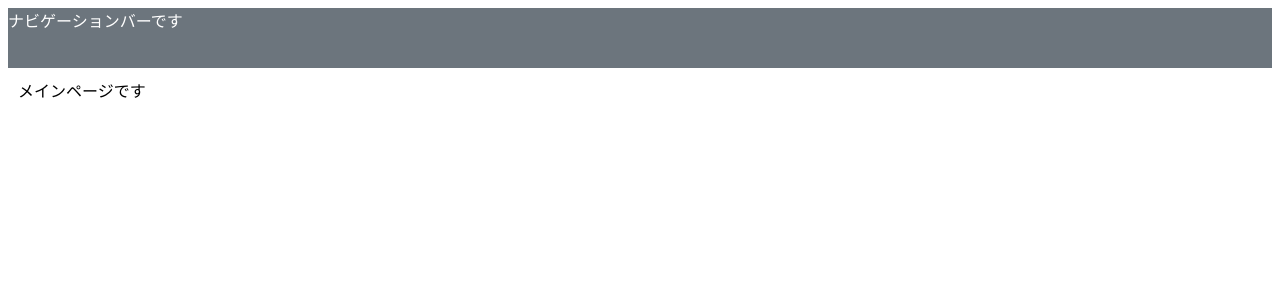
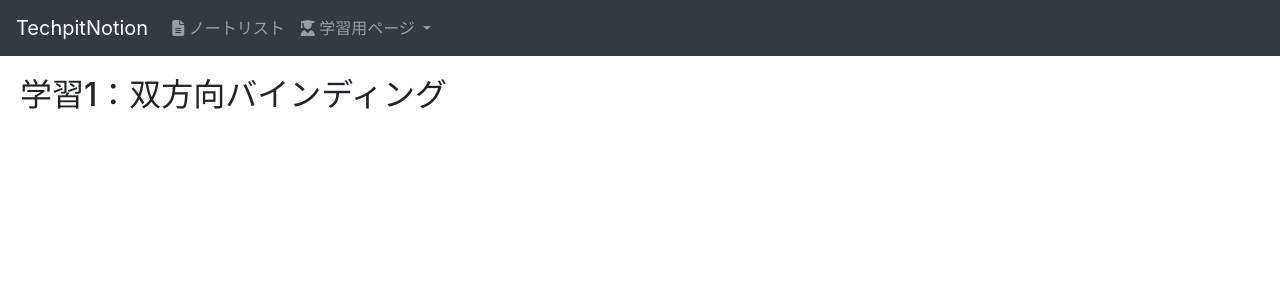
Before and after one commit to ysk/typescript_vue_sample, a Vue app: page /study/binding in a window 1280 px wide. Shown: the top 300 px of the page. Built offline with nearby package versions, Linux system fonts and the light colour scheme.

Commit message:
Vue Routerの実装

```diff
--- a/package.json
+++ b/package.json
@@ -9,7 +9,11 @@
   },
   "dependencies": {
     "core-js": "^3.6.5",
-    "vue": "^2.6.11"
+    "fibers": "^5.0.1",
+    "sass": "^1.49.9",
+    "sass-loader": "^10.2.1",
+    "vue": "^2.6.11",
+    "vue-router": "^3.5.3"
   },
   "devDependencies": {
     "@vue/cli-plugin-babel": "~4.5.13",
--- a/public/index.html
+++ b/public/index.html
@@ -4,14 +4,14 @@
 <meta charset="utf-8">
 <meta http-equiv="X-UA-Compatible" content="IE=edge">
 <meta name="viewport" content="width=device-width,initial-scale=1.0">
+<link rel="stylesheet" href="https://cdn.jsdelivr.net/npm/bootstrap@4.6.1/dist/css/bootstrap.min.css" integrity="sha384-zCbKRCUGaJDkqS1kPbPd7TveP5iyJE0EjAuZQTgFLD2ylzuqKfdKlfG/eSrtxUkn" crossorigin="anonymous">
 <link rel="icon" href="<%= BASE_URL %>favicon.ico">
 <title><%= htmlWebpackPlugin.options.title %></title>
 </head>
 <body>
-    <noscript>
-      <strong>We're sorry but <%= htmlWebpackPlugin.options.title %> doesn't work properly without JavaScript enabled. Please enable it to continue.</strong>
-    </noscript>
 <div id="app"></div>
-    <!-- built files will be auto injected -->
+<script src="https://kit.fontawesome.com/62cb8322c9.js" crossorigin="anonymous"></script>
+<script src="https://cdn.jsdelivr.net/npm/jquery@3.5.1/dist/jquery.slim.min.js" integrity="sha384-DfXdz2htPH0lsSSs5nCTpuj/zy4C+OGpamoFVy38MVBnE+IbbVYUew+OrCXaRkfj" crossorigin="anonymous"></script>
+<script src="https://cdn.jsdelivr.net/npm/bootstrap@4.6.1/dist/js/bootstrap.bundle.min.js" integrity="sha384-fQybjgWLrvvRgtW6bFlB7jaZrFsaBXjsOMm/tB9LTS58ONXgqbR9W8oWht/amnpF" crossorigin="anonymous"></script>
 </body>
 </html>
--- a/src/App.vue
+++ b/src/App.vue
@@ -1,19 +1,18 @@
 <template>
   <div id="app">
     <NavigationBar />
-    <MainPage />
+    <!-- URLに対応したコンポーネントを表示 -->
+    <router-view></router-view>
   </div>
 </template>
 
 <script>
 import NavigationBar from '@/components/NavigationBar.vue'
-import MainPage from '@/components/MainPage.vue'
 
 export default {
   name: 'App',
   components: {
-    NavigationBar,
-    MainPage
+    NavigationBar
   }
 }
 </script>
--- a/src/components/MainPage.vue
+++ b/src/components/MainPage.vue
@@ -1,6 +1,11 @@
 <template>
   <div class="main-page">
-    メインページです
+    <div class="left-menu">
+      左メニュー
+    </div>
+    <div class="right-view">
+      右ビュー
+    </div>
   </div>
 </template>
 
@@ -9,8 +14,17 @@ export default {
 }
 </script>
 
-<style scoped>
+<style scoped lang="scss">
 .main-page {
-  padding: 10px;
+  display: flex;
+  height: calc(100vh - 60px);
+  .left-menu {
+    width: 350px;
+    background-color: #f7f6f3;
+  }
+  .right-view {
+    flex-grow: 1;
+    padding: 10px;
+  }
 }
 </style>
--- a/src/components/NavigationBar.vue
+++ b/src/components/NavigationBar.vue
@@ -1,7 +1,27 @@
 <template>
-  <div class="navigation-bar">
-    ナビゲーションバーです
-  </div>
+  <nav class="navbar navbar-expand-lg navbar-dark bg-dark">
+    <a class="navbar-brand" href="/main">TechpitNotion</a>
+    <button class="navbar-toggler" type="button" data-toggle="collapse" data-target="#navbarText" aria-controls="navbarText" aria-expanded="false" aria-label="Toggle navigation">
+      <span class="navbar-toggler-icon"></span>
+    </button>
+    <div class="collapse navbar-collapse" id="navbarText">
+      <ul class="navbar-nav">
+        <li class="nav-item">
+          <a class="nav-link" href="/main"><i class="fas fa-file-alt"></i> ノートリスト</a>
+        </li>
+        <li class="nav-item dropdown">
+          <a class="nav-link dropdown-toggle" data-toggle="dropdown">
+            <i class="fas fa-user-graduate"></i> 学習用ページ
+          </a>
+          <ul class="dropdown-menu">
+            <li><a class="dropdown-item" href="/study/binding">学習1</a></li>
+            <li><a class="dropdown-item" href="/study/directive">学習2</a></li>
+            <li><a class="dropdown-item" href="/study/event">学習3</a></li>
+          </ul>
+        </li>
+      </ul>
+    </div>
+  </nav>
 </template>
 
 <script>
@@ -12,7 +32,5 @@ export default {
 <style scoped>
 .navigation-bar {
   height: 60px;
-  color: white;
-  background-color: #6c757d;
 }
 </style>
--- /dev/null
+++ b/src/components/study/BindingPage.vue
@@ -0,0 +1,16 @@
+<template>
+  <div class="binding-page">
+    <h2>学習1：双方向バインディング</h2>
+  </div>
+</template>
+
+<script>
+export default {
+}
+</script>
+
+<style scoped>
+.binding-page {
+  padding: 20px;
+}
+</style>
--- /dev/null
+++ b/src/components/study/DirectivePage.vue
@@ -0,0 +1,16 @@
+<template>
+  <div class="directive-page">
+    <h2>学習2：ディレクティブ</h2>
+  </div>
+</template>
+
+<script>
+export default {
+}
+</script>
+
+<style scoped>
+.directive-page {
+  padding: 20px;
+}
+</style>
--- /dev/null
+++ b/src/components/study/EventPage.vue
@@ -0,0 +1,16 @@
+<template>
+  <div class="event-page">
+    <h2>学習3：イベント</h2>
+  </div>
+</template>
+
+<script>
+export default {
+}
+</script>
+
+<style scoped>
+.event-page {
+  padding: 20px;
+}
+</style>
--- a/src/main.js
+++ b/src/main.js
@@ -3,6 +3,37 @@ import App from './App.vue'
 
 Vue.config.productionTip = false
 
+// VueRouterを使用
+import VueRouter from 'vue-router'
+Vue.use(VueRouter)
+
+const router = new VueRouter({
+  mode: 'history',
+  routes : [
+    {
+      path: '/main',
+      component: () => import('./components/MainPage.vue')
+    },
+    {
+      path: '/study/binding',
+      component: () => import('./components/study/BindingPage.vue')
+    },
+    {
+      path: '/study/directive',
+      component: () => import('./components/study/DirectivePage.vue')
+    },
+    {
+      path: '/study/event',
+      component: () => import('./components/study/EventPage.vue')
+    },
+    {
+      path: '/*',
+      redirect: '/main',
+    }
+  ]
+})
+
 new Vue({
   render: h => h(App),
+  router,
 }).$mount('#app')
```
Also changed, not shown: 1 other file (tests, documents, lock files or other folders). Lines whose indentation alone changed are shown as unchanged.
